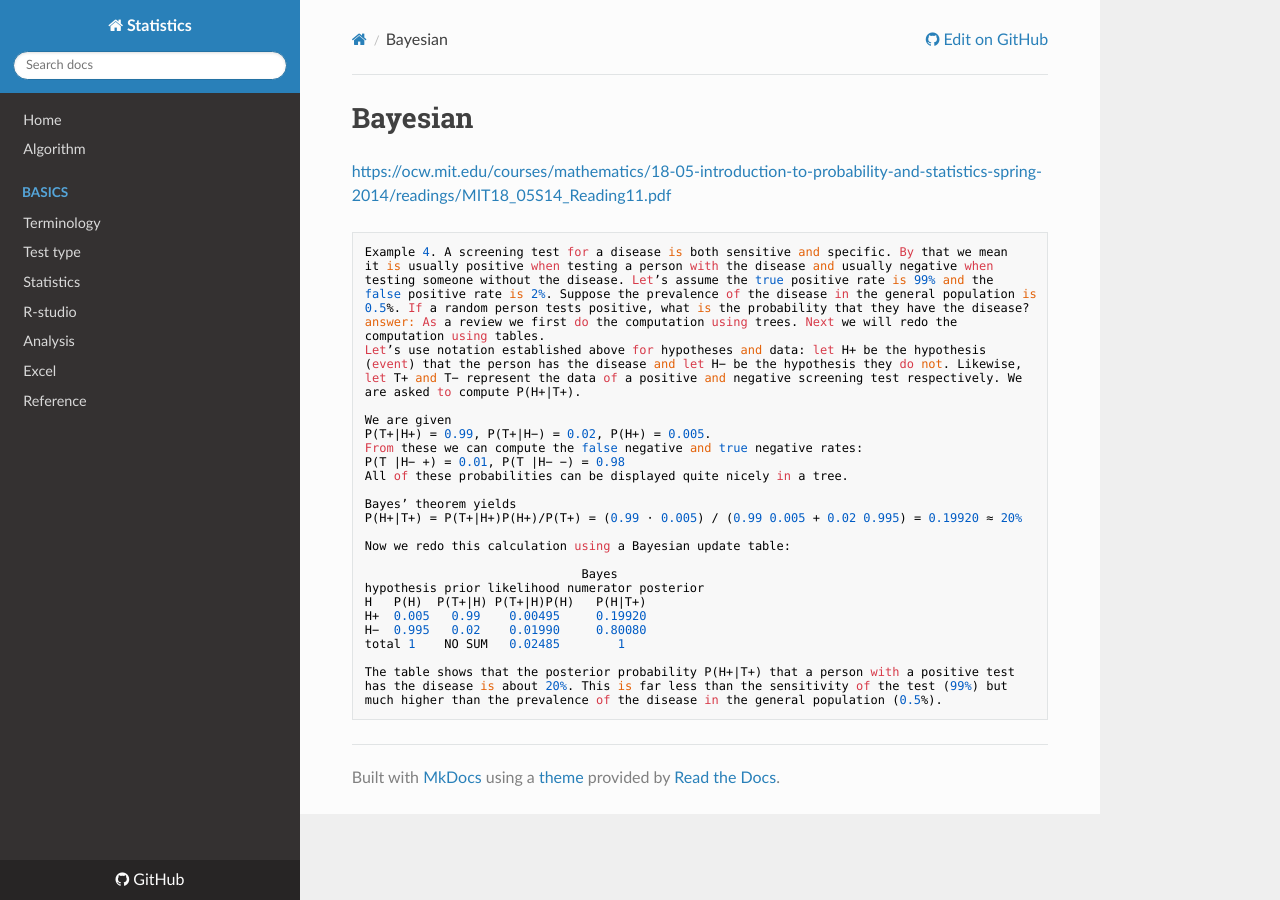
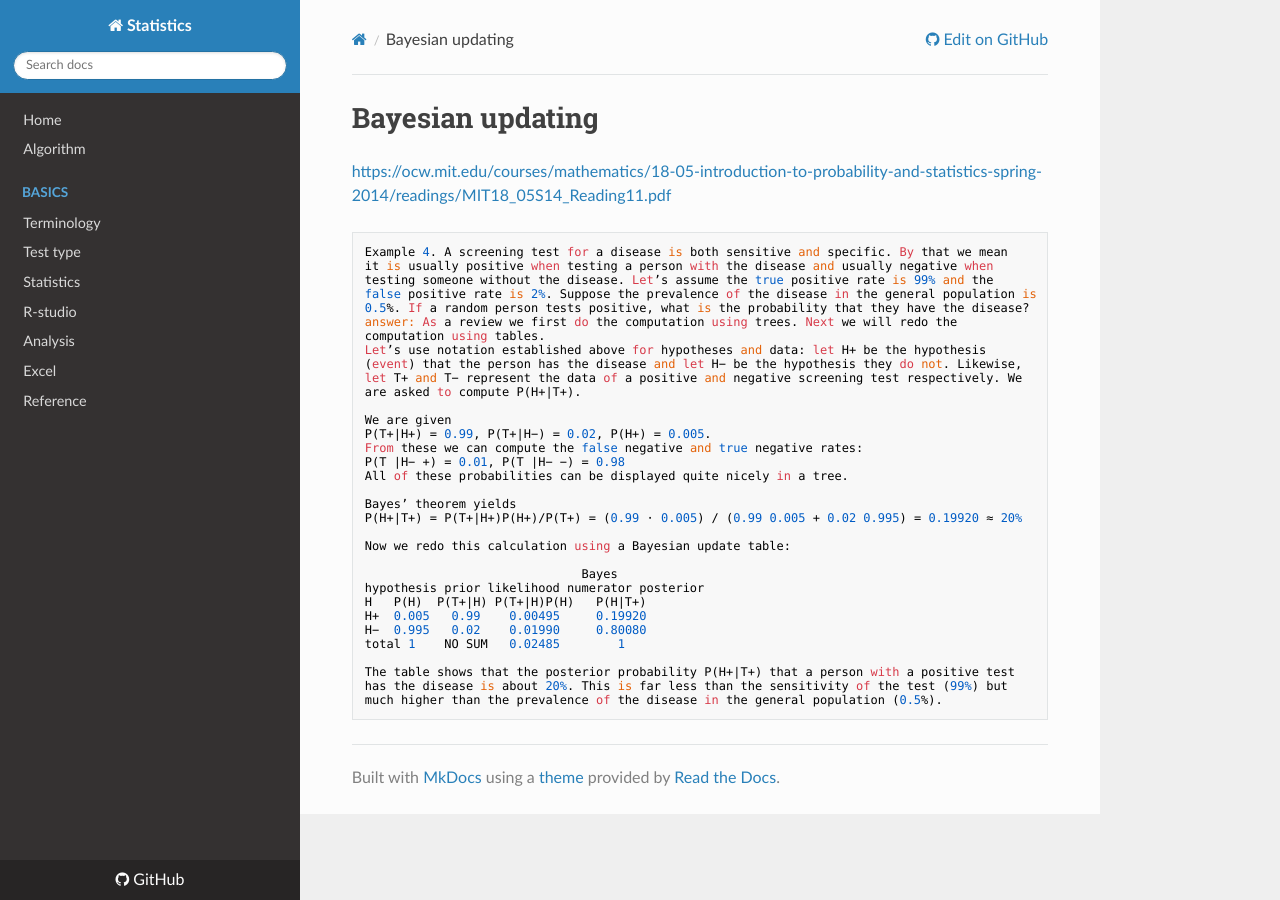
Before and after one commit to WonyoungCho/Statistics, an MkDocs documentation site: the page built from docs/bayes.md, in a window 1280 px wide. Built offline with MkDocs 1.6.1, drawn with Linux system fonts in a browser that asks for light colours; nearby versions of some CDN libraries; old or Windows-style settings are respelled for this version of MkDocs.

Commit message:
Update bayes.md

````diff
--- a/docs/bayes.md
+++ b/docs/bayes.md
@@ -1,4 +1,4 @@
-# Bayesian
+# Bayesian updating
 <https://ocw.mit.edu/courses/mathematics/18-05-introduction-to-probability-and-statistics-spring-2014/readings/MIT18_05S14_Reading11.pdf>
 ```
 Example 4. A screening test for a disease is both sensitive and specific. By that we mean
````
